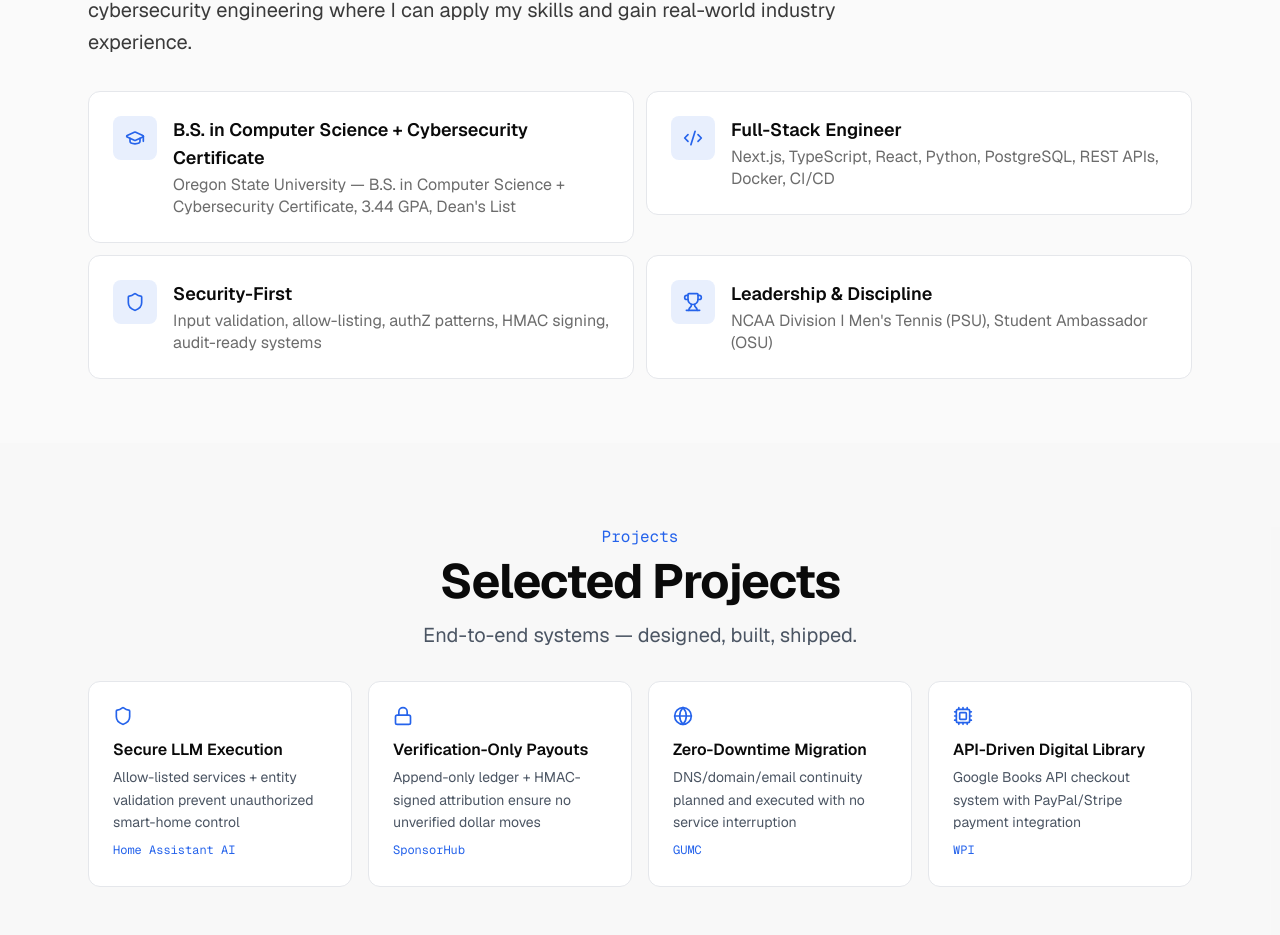
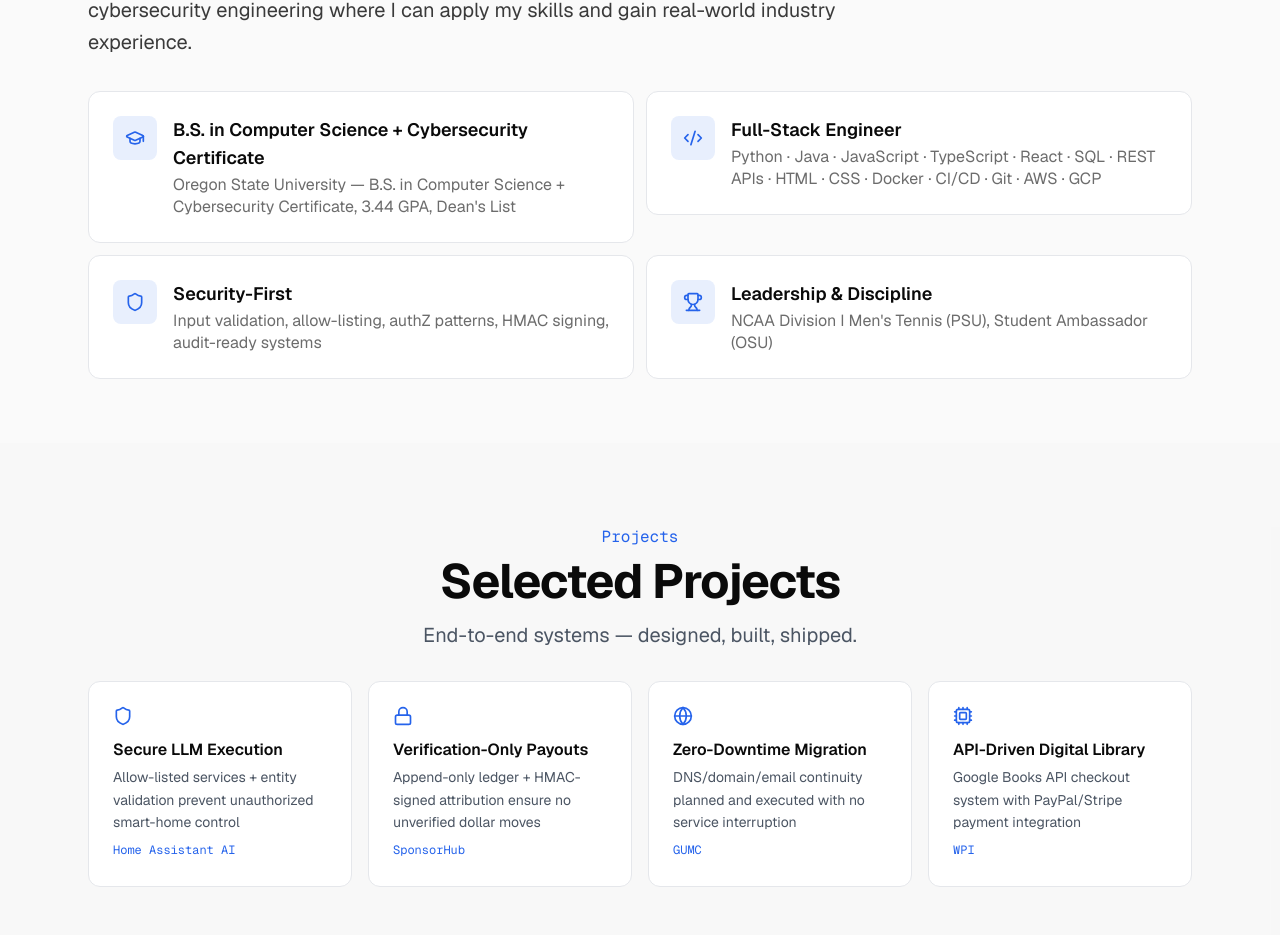
Before and after one commit to Vuand/andrew-vu-portfolio, a Next.js app: page / in a window 1280 px wide. Shown: the part 1252-2187 px from the top of the page. Built offline with nearby package versions, Linux system fonts and the light colour scheme.

Commit message:
Updated Icons for About me Section

```diff
--- a/src/components/sections/recruiter-tldr.tsx
+++ b/src/components/sections/recruiter-tldr.tsx
@@ -18,7 +18,7 @@ const signals = [
   {
     icon: Code2,
     label: "Full-Stack Engineer",
-    detail: "Next.js, TypeScript, React, Python, PostgreSQL, REST APIs, Docker, CI/CD",
+    detail: "Python · Java · JavaScript · TypeScript · React · SQL · REST APIs · HTML · CSS · Docker · CI/CD · Git · AWS · GCP",
   },
   {
     icon: Shield,
```
